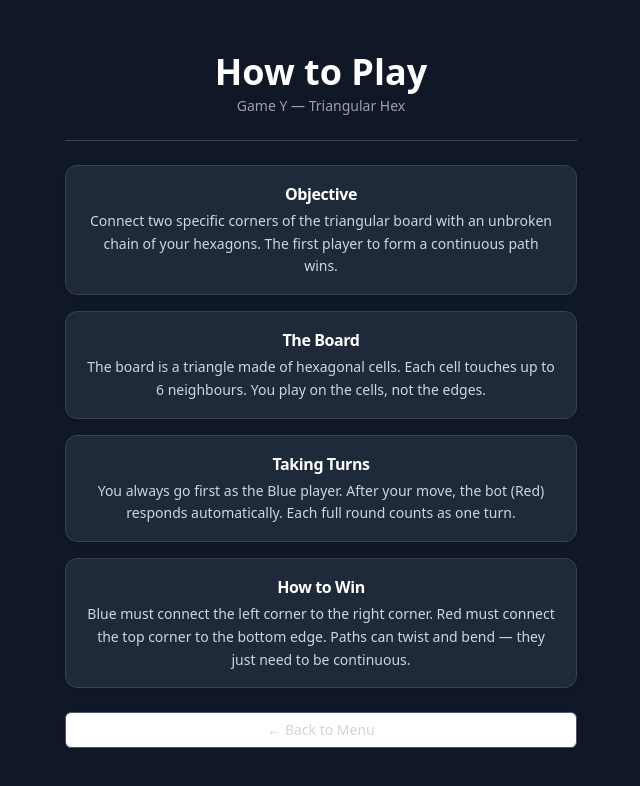
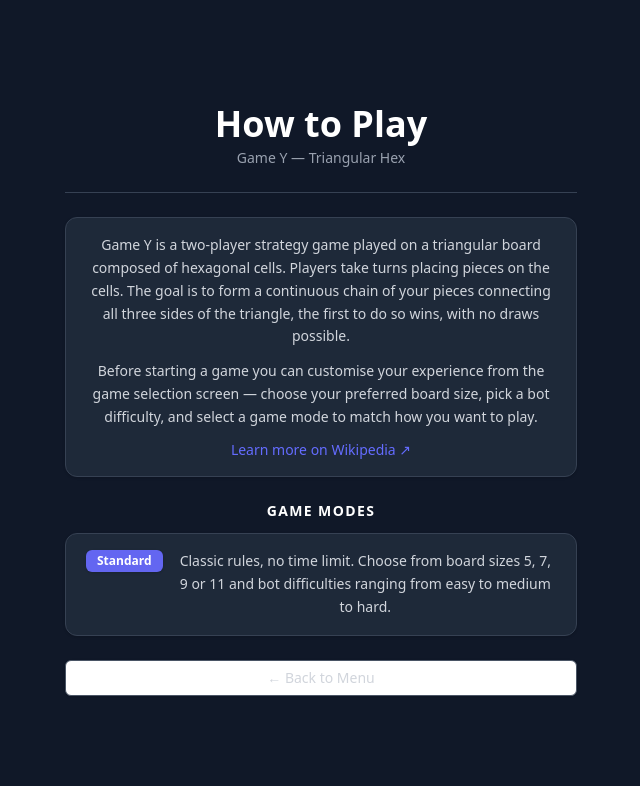
Before and after one commit to Arquisoft/yovi_en3a, a React (Vite) app in the folder webapp/: page /how-to-play in a window 1280 px wide. Shown: the top 786 px of the page, without its empty margins (319-959 px from the left). Built offline with nearby package versions, Linux system fonts and the light colour scheme.

Commit message:
improved how to play

```diff
--- a/webapp/src/HowToPlay.tsx
+++ b/webapp/src/HowToPlay.tsx
@@ -10,29 +10,6 @@ import {
 import { Badge } from "@/components/ui/badge";
 import { Separator } from "@/components/ui/separator";
 
-const sections = [
-  {
-    title: " Objective",
-    content:
-      "Connect two specific corners of the triangular board with an unbroken chain of your hexagons. The first player to form a continuous path wins.",
-  },
-  {
-    title: " The Board",
-    content:
-      "The board is a triangle made of hexagonal cells. Each cell touches up to 6 neighbours. You play on the cells, not the edges.",
-  },
-  {
-    title: " Taking Turns",
-    content:
-      "You always go first as the Blue player. After your move, the bot (Red) responds automatically. Each full round counts as one turn.",
-  },
-  {
-    title: " How to Win",
-    content:
-      "Blue must connect the left corner to the right corner. Red must connect the top corner to the bottom edge. Paths can twist and bend — they just need to be continuous.",
-  },
-
-];
 
 const HowToPlay: React.FC = () => {
   const navigate = useNavigate();
@@ -41,33 +18,59 @@ const HowToPlay: React.FC = () => {
     <div className="flex flex-col items-center justify-center min-h-screen bg-gray-900 p-6">
       <div className="w-full max-w-lg">
 
-
+        {/* Header */}
         <div className="text-center mb-6">
           <h1 className="text-4xl font-bold text-white mb-1">How to Play</h1>
           <p className="text-gray-400 text-sm">Game Y — Triangular Hex</p>
         </div>
 
+        <Separator className="mb-6 bg-gray-700" />
+
+        {/* About the game */}
+
+        <Card className="bg-gray-800 border-gray-700 mb-6">
+  <CardContent className="px-5 py-4 flex flex-col gap-3">
+    <p className="text-gray-300 text-sm leading-relaxed">
+     Game Y is a two-player strategy game played on a triangular board composed of hexagonal cells.
+              Players take turns placing pieces on the cells. The goal is to form a
+              continuous chain of your pieces connecting all three sides of the triangle, the first to do so wins, with no draws possible.
+    </p>
+    <p className="text-gray-300 text-sm leading-relaxed">
+      Before starting a game you can customise your experience from the game
+      selection screen — choose your preferred board size, pick a bot difficulty,
+      and select a game mode to match how you want to play.
+    </p>
+    <a
+      href="https://en.wikipedia.org/wiki/Y_%28game%29"
+      target="_blank"
+      rel="noopener noreferrer"
+      className="text-indigo-400 hover:text-indigo-300 text-sm underline underline-offset-2 transition-colors"
+    >
+      Learn more on Wikipedia ↗
+    </a>
+  </CardContent>
+</Card>
 
 
-        <Separator className="mb-6 bg-gray-700" />
 
-        <div className="flex flex-col gap-4">
-          {sections.map((section) => (
-            <Card key={section.title} className="bg-gray-800 border-gray-700">
-              <CardHeader className="pb-1 pt-4 px-5">
-                <CardTitle className="text-white text-base">
-                  {section.title}
-                </CardTitle>
-              </CardHeader>
-              <CardContent className="px-5 pb-4">
-                <p className="text-gray-300 text-sm leading-relaxed">
-                  {section.content}
-                </p>
-              </CardContent>
-            </Card>
-          ))}
-        </div>
 
+        {/* Game modes */}
+        <h2 className="text-white font-semibold text-sm uppercase tracking-widest mb-3 px-1">
+          Game Modes
+        </h2>
+        {/* Add new cards for new game modes */}
+        <Card className="bg-gray-800 border-gray-700">
+          <CardContent className="px-5 py-4 flex items-start gap-3">
+            <Badge style={{ backgroundColor: "#6366f1", color: "#fff" }}>
+              Standard
+            </Badge>
+            <p className="text-gray-300 text-sm leading-relaxed">
+              Classic rules, no time limit. Choose from board sizes 5, 7, 9 or 11 and bot difficulties ranging from easy to medium to hard.
+            </p>
+          </CardContent>
+        </Card>
+
+        {/* Back */}
         <Button
           variant="outline"
           className="w-full mt-6 border-gray-600 text-gray-300 hover:bg-gray-800"
```
